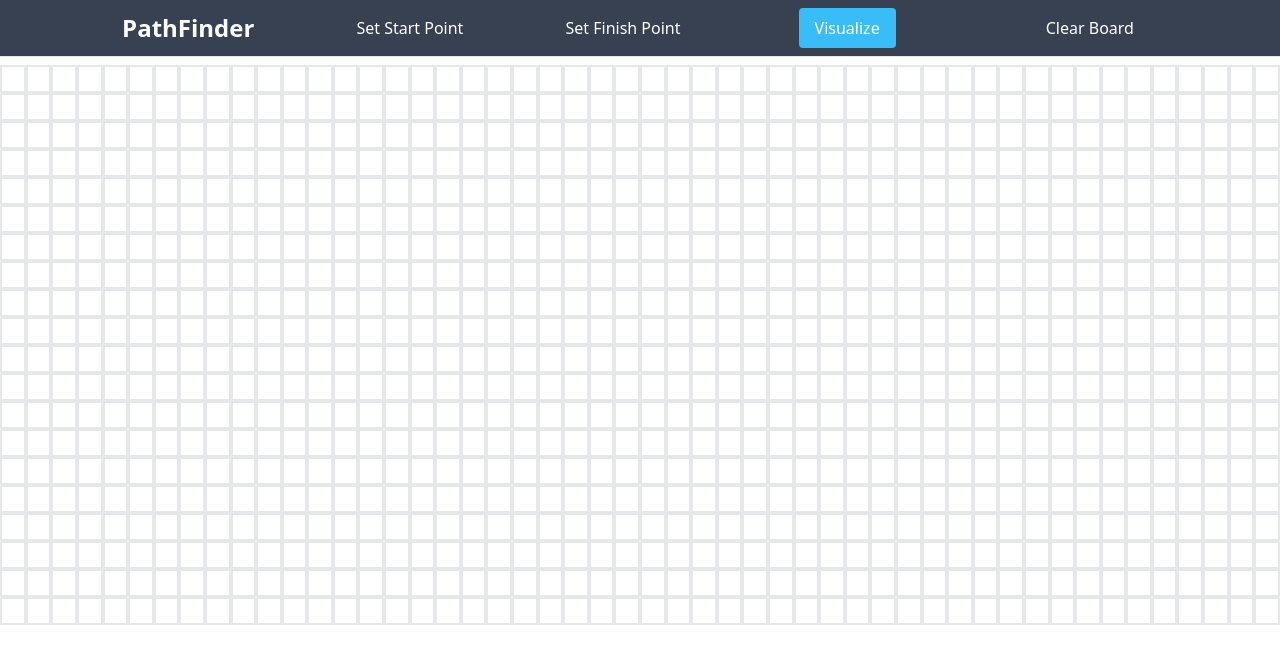
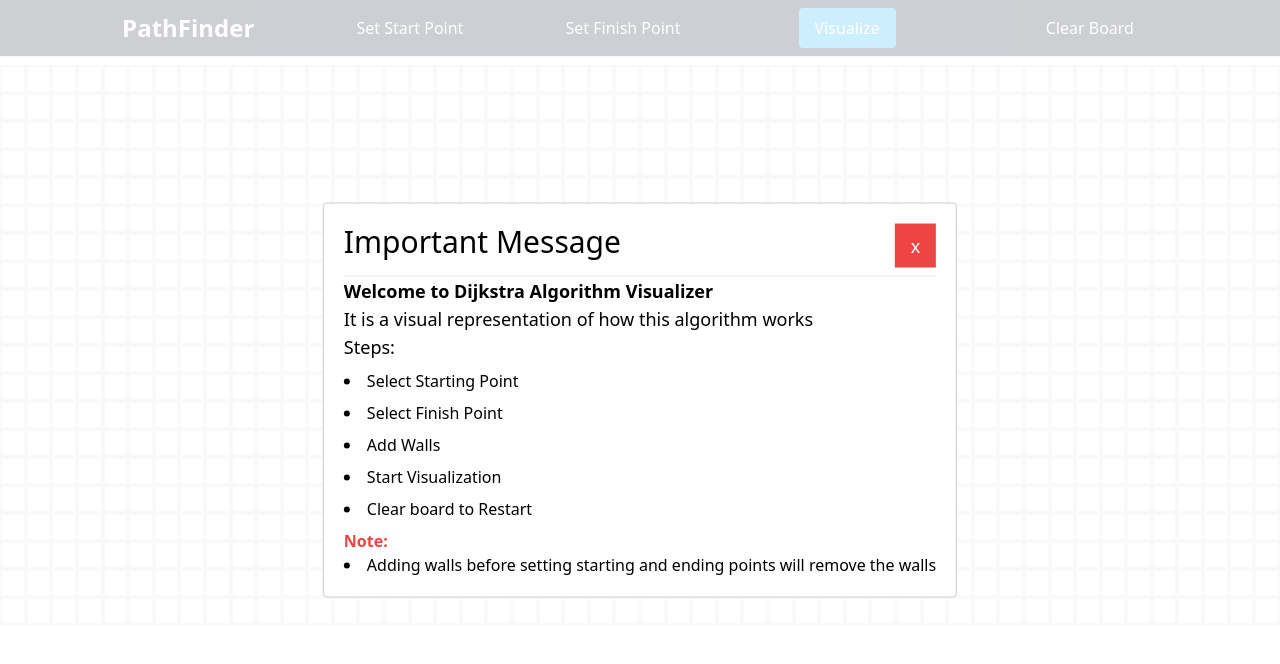
Before and after one commit to rahul01-git/PathFinding, a React (Vite) app: page / in a window 1280 px wide. Shown: the top 664 px of the page. Built offline with nearby package versions, Linux system fonts and the light colour scheme; the HTML template or start-up script is replaced by a standard one.

Commit message:
popup message added

```diff
--- a/package.json
+++ b/package.json
@@ -12,7 +12,8 @@
   "dependencies": {
     "react": "^18.2.0",
     "react-dom": "^18.2.0",
-    "react-icons": "^4.8.0"
+    "react-icons": "^4.8.0",
+    "react-modal": "^3.16.1"
   },
   "devDependencies": {
     "@types/react": "^18.0.28",
--- a/src/App.jsx
+++ b/src/App.jsx
@@ -1,10 +1,12 @@
 import { useState } from "react";
 import PathFindingVisualizer from "./PathFindingVisualizer/PathFindingVisualizer";
+import Popup from "./components/Popup";
 
 export default function App() {
    const [mouseIsPressed , setMouseIsPressed] = useState(false);
   return (
     <div className="text-center" onMouseLeave={()=>setMouseIsPressed(false)}>
+      <Popup/>
       <PathFindingVisualizer mouseIsPressed={mouseIsPressed} setMouseIsPressed={setMouseIsPressed}/>
     </div>
   );
--- a/src/components/Header.jsx
+++ b/src/components/Header.jsx
@@ -1,18 +1,32 @@
 import ClearBtn from "./ClearBtn";
 import VisualizeBtn from "./VisualizeBtn";
 
-export default function Header({visualizeDijkstra,clearBoard,setStartClicked,setFinishClicked,startClicked,finishClicked}) {
-
+export default function Header({
+  visualizeDijkstra,
+  clearBoard,
+  setStartClicked,
+  setFinishClicked,
+  startClicked,
+  finishClicked,
+}) {
   return (
     <header className="border-b px-3 mb-2 bg-gray-700 text-white text-base">
       <div className="flex items-center py-2 justify-evenly">
-        <a href="/" className="flex items-center">
-          <span className="ml-2 text-2xl font-bold">PathFinder</span>
-        </a>
-        <button onClick={()=>setStartClicked(true)} className={startClicked?"bg-green-500 px-4 py-2": ''}>Set Start Point</button>
-        <button onClick={()=>setFinishClicked(true)} className={finishClicked?"bg-green-500 px-4 py-2": ''}>Set Finish Point</button>
-        <VisualizeBtn visualizeDijkstra={visualizeDijkstra}/>
-        <ClearBtn clearBoard={clearBoard}/>
+        <span className="ml-2 text-2xl font-bold">PathFinder</span>
+        <button
+          onClick={() => setStartClicked(true)}
+          className={startClicked ? "bg-green-500 px-4 py-2" : ""}
+        >
+          Set Start Point
+        </button>
+        <button
+          onClick={() => setFinishClicked(true)}
+          className={finishClicked ? "bg-green-500 px-4 py-2" : ""}
+        >
+          Set Finish Point
+        </button>
+        <VisualizeBtn visualizeDijkstra={visualizeDijkstra} />
+        <ClearBtn clearBoard={clearBoard} />
       </div>
     </header>
   );
--- /dev/null
+++ b/src/components/Popup.jsx
@@ -0,0 +1,74 @@
+import { useEffect, useState } from "react";
+import Modal from "react-modal";
+
+export default function Popup() {
+  const [modalIsOpen, setModalIsOpen] = useState(false);
+
+  const openModal = () => {
+    setModalIsOpen(true);
+  };
+
+  const closeModal = () => {
+    setModalIsOpen(false);
+  };
+
+  useEffect(() => {
+    openModal();
+  }, []);
+
+  const modalStyles = {
+    content: {
+      top: "50%",
+      left: "50%",
+      right: "auto",
+      bottom: "auto",
+      marginRight: "-50%",
+      transform: "translate(-50%, -50%)",
+      maxWidth: "80vw",
+      maxHeight: "80vh",
+      overflow: "auto",
+    },
+  };
+  return (
+    <div>
+      <Modal
+        isOpen={modalIsOpen}
+        onRequestClose={closeModal}
+        contentLabel="Popup Message"
+        style={modalStyles}
+      >
+        <h2 className="border-b pb-4 text-3xl">
+          Important Message
+          <button
+            onClick={closeModal}
+            className="px-4 py-2 bg-red-500 text-lg text-white float-right"
+          >
+            x
+          </button>
+        </h2>
+        <p className="font-bold text-lg">
+          Welcome to Dijkstra Algorithm Visualizer
+        </p>
+        <p className=" text-lg">
+          It is a visual representation of how this algorithm works
+        </p>
+        <p className=" text-lg">Steps:</p>
+        <li className="my-2">Select Starting Point</li>
+        <li className="my-2">Select Finish Point</li>
+        <li className="my-2">Add Walls</li>
+        <li className="my-2">Start Visualization</li>
+        <li className="my-2">Clear board to Restart</li>
+        <p
+          className="text-red-500 font-bold
+        "
+        >
+          Note:
+        </p>
+        <li>
+          Adding walls before setting starting and ending points will remove the
+          walls
+        </li>
+      </Modal>
+    </div>
+  );
+}
```
Also changed, not shown: 1 other file (tests, documents, lock files or other folders).
